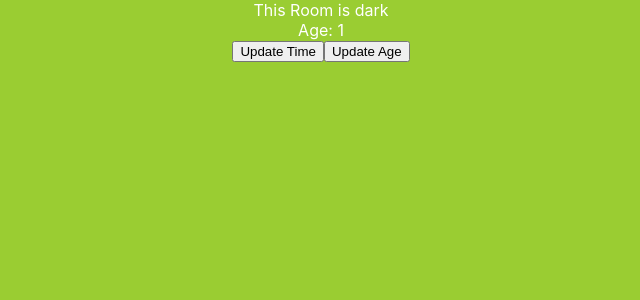
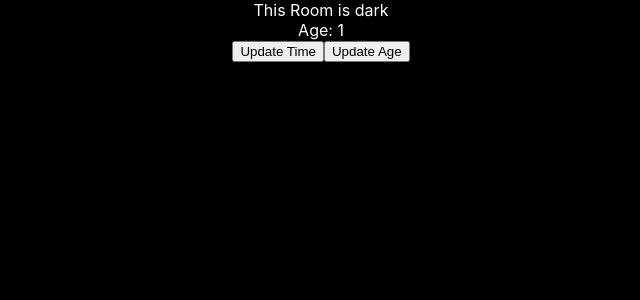
Before and after one commit to EhsanAliKhan/Bootcamp-session-04, a React (Create React App) app: page / in a window 1280 px wide. Shown: the top 300 px of the page, without its empty margins (319-959 px from the left). Built offline with nearby package versions, Linux system fonts and the light colour scheme.

Commit message:
dark color changed

```diff
--- a/src/room.css
+++ b/src/room.css
@@ -8,6 +8,6 @@
 }
 
 .dark{
-    background-color: yellowgreen;
+    background-color: rgb(0, 0, 0);
     color: white;
 }
```
